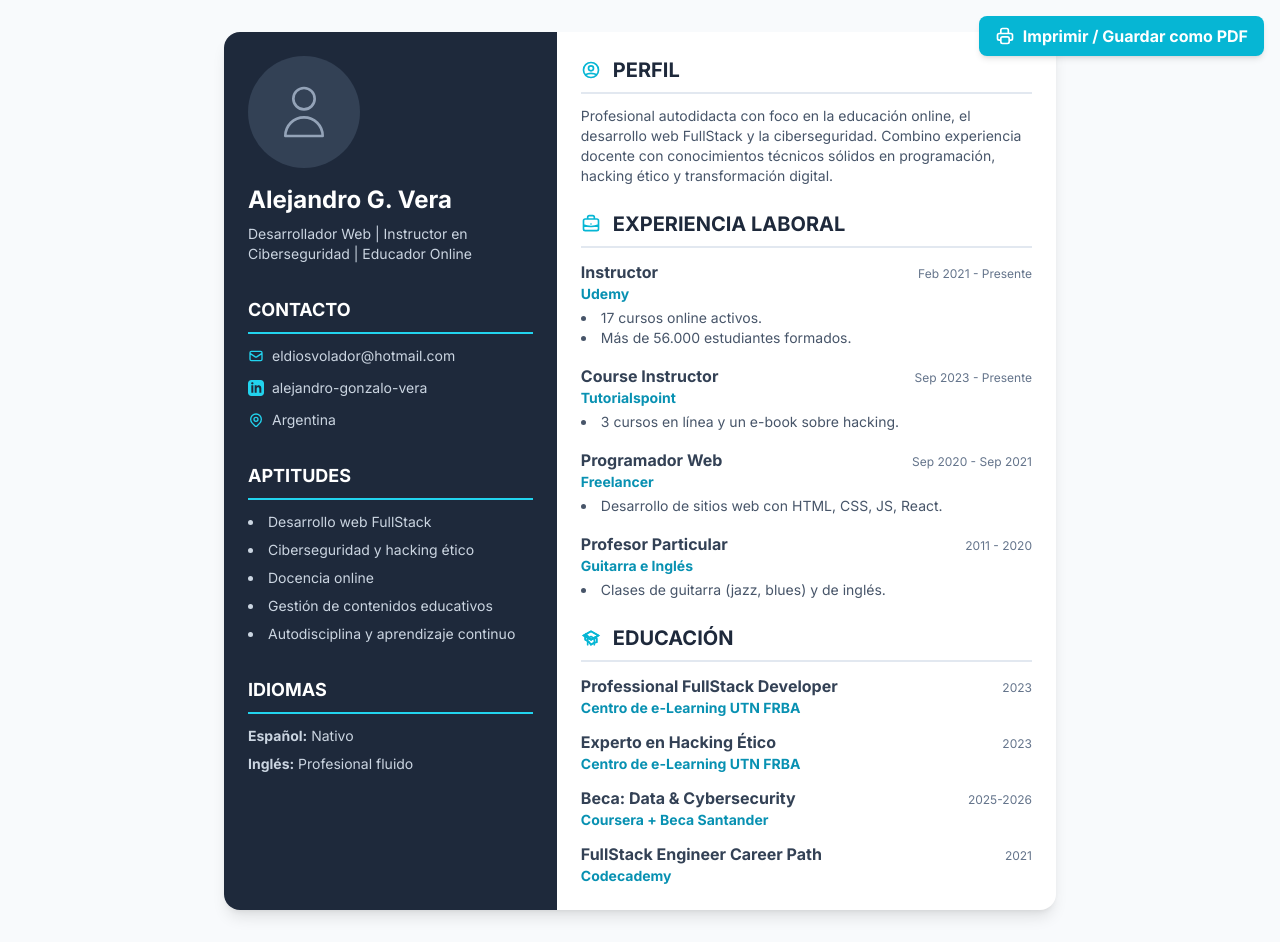
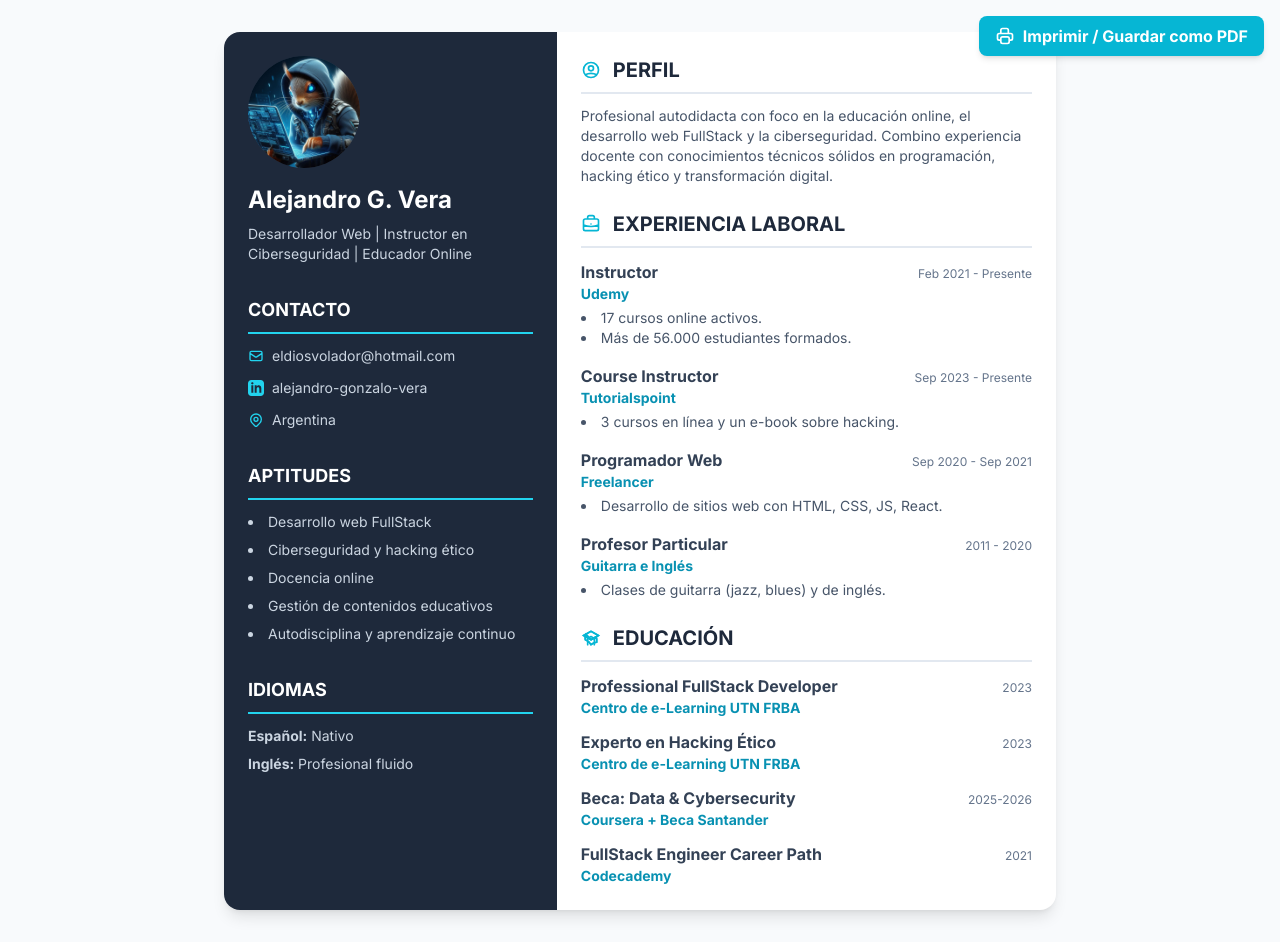
Before and after one commit to AlexielArdilla/CV-cheto-2025, a plain HTML site: page index.html in a window 1280 px wide. Drawn offline with nearby package versions, Linux system fonts and the light colour scheme.

Commit message:
Agregué la foto de la ardilla

```diff
--- a/index.html
+++ b/index.html
@@ -90,10 +90,9 @@
                 <!-- Columna Izquierda (Barra Lateral) -->
                 <div class="md:w-2/5 bg-slate-800 text-white p-6 cv-sidebar force-print-colors">
                     <div class="flex flex-col items-center md:items-start">
-                        <div class="w-28 h-28 rounded-full bg-slate-700 mb-4 flex items-center justify-center force-print-colors">
-                           <svg xmlns="http://www.w3.org/2000/svg" class="h-16 w-16 text-slate-400" fill="none" viewBox="0 0 24 24" stroke="currentColor" stroke-width="1">
-                                <path stroke-linecap="round" stroke-linejoin="round" d="M16 7a4 4 0 11-8 0 4 4 0 018 0zM12 14a7 7 0 00-7 7h14a7 7 0 00-7-7z" />
-                            </svg>
+                        <!-- Bloque de la imagen de perfil modificado -->
+                        <div class="w-28 h-28 rounded-full bg-slate-700 mb-4 overflow-hidden">
+                           <img src="Ardilla_Hacker_03.jpg" alt="Foto de perfil" class="w-full h-full object-cover">
                         </div>
                         <h1 class="text-2xl font-bold text-white text-center md:text-left">Alejandro G. Vera</h1>
                         <p class="text-slate-300 mt-2 text-sm text-center md:text-left">Desarrollador Web | Instructor en Ciberseguridad | Educador Online</p>
```
Also changed, not shown: Ardilla_Hacker_03.jpg (added).
